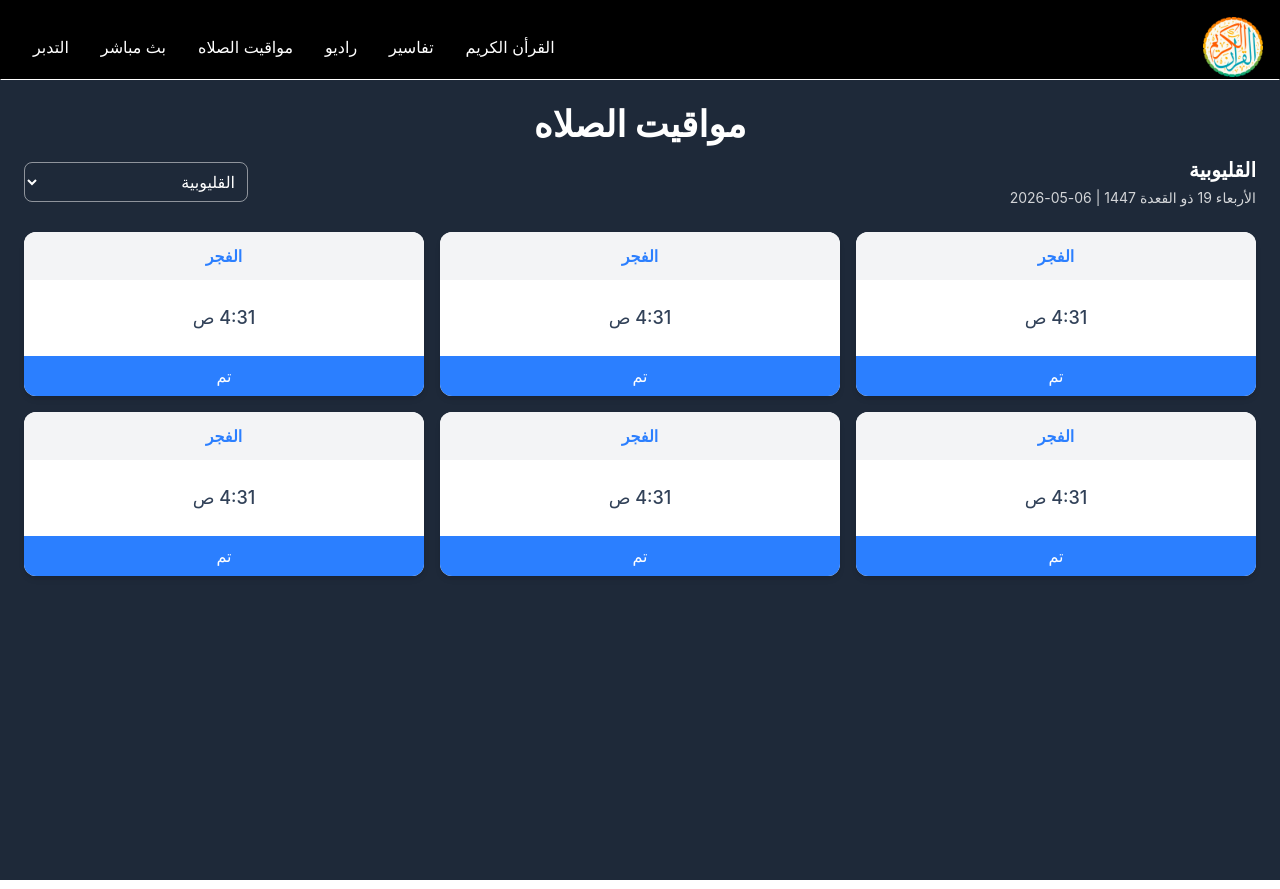
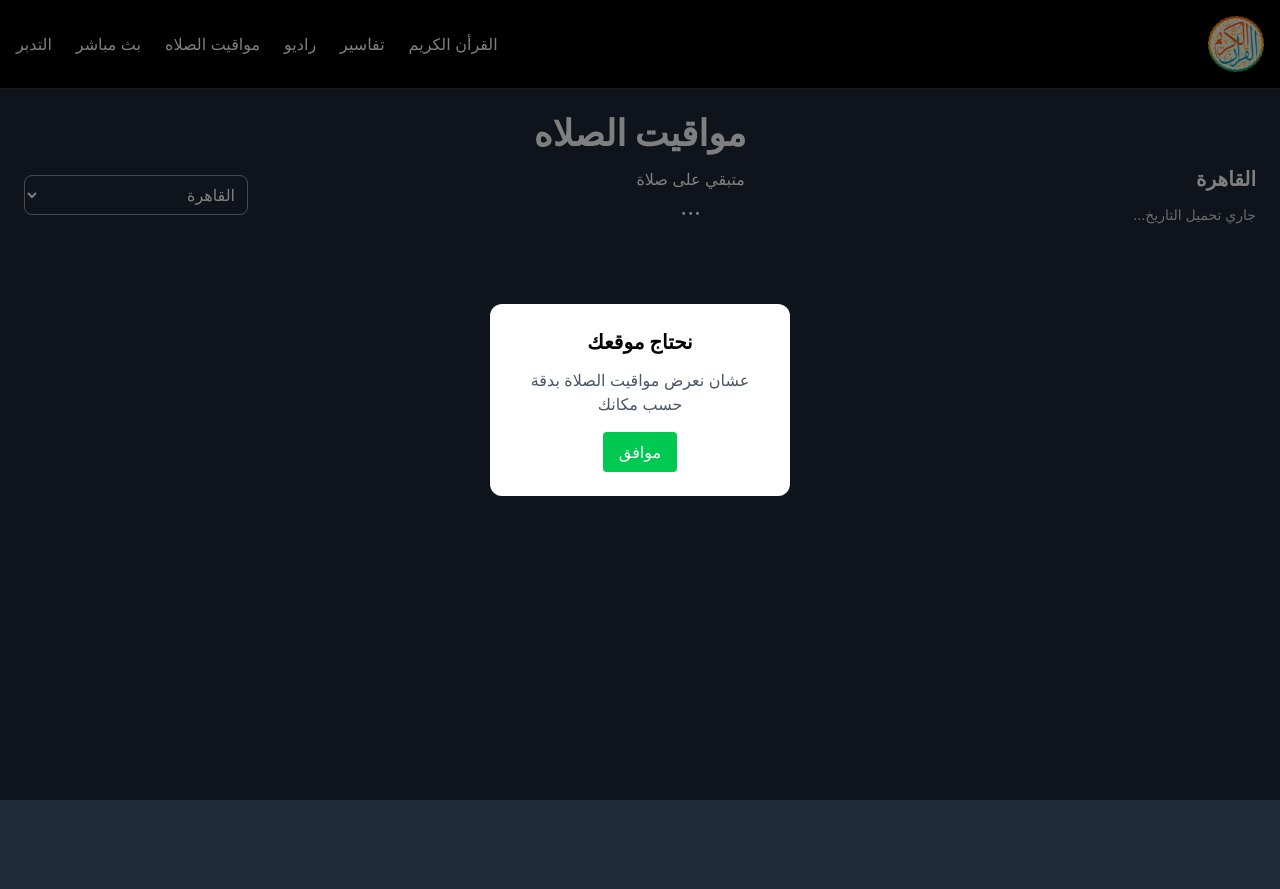
Before and after one commit to M0hamedAdel-1/islamic-media-player, a React (Vite) app: page /prayer-times in a window 1280 px wide. Built offline with nearby package versions, Linux system fonts and the light colour scheme.

Commit message:
add prayer component

```diff
--- a/src/App.jsx
+++ b/src/App.jsx
@@ -1,38 +1,37 @@
+import { BrowserRouter, Route, Routes } from "react-router-dom";
+import "./App.css";
+import { lazy, Suspense } from "react";
+import Loader from "./components/Loader";
+import Live from "./components/Live";
+import Tadabor from "./components/Tadabor";
 
-import { BrowserRouter, Route, Routes } from 'react-router-dom'
-import './App.css'
-import { lazy, Suspense } from 'react'
-import Loader from './components/Loader';
-import Live from './components/Live';
-import Tadabor from './components/Tadabor';
 const Quran = lazy(() => import("./components/Quran"));
 const Tafseer = lazy(() => import("./components/Tafseer"));
 const Radio = lazy(() => import("./components/Radio"));
 const PrayerTimes = lazy(() => import("./components/PrayerTimes"));
-const Home = lazy(()=>import("./components/Home"))
-const AppLayout = lazy(()=>import("./layouts/AppLayout"))
+const Home = lazy(() => import("./components/Home"));
+const AppLayout = lazy(() => import("./layouts/AppLayout"));
+
 function App() {
+  return (
+    <BrowserRouter>
+      <Suspense fallback={<Loader />}>
+        <Routes>
 
-  return (
-    <>
-    <BrowserRouter>
-    <Suspense fallback={<Loader/>}>
+          <Route element={<AppLayout />}>
+            <Route path="/" element={<Home />} />
+            <Route path="/quran" element={<Quran />} />
+            <Route path="/tafseer" element={<Tafseer />} />
+            <Route path="/radio" element={<Radio />} />
+            <Route path="/prayer-times" element={<PrayerTimes />} />
+            <Route path="/live" element={<Live />} />
+            <Route path="/Tadabor" element={<Tadabor />} />
+          </Route>
 
-    <Routes>
-      <Route element={<AppLayout/>}>
-      <Route path="/" element={<Home />} />
-      <Route path='/quran' element={<Quran/>}/>
-      <Route path='/tafseer' element={<Tafseer/>} />
-      <Route path='/radio' element={<Radio/>}/>
-      <Route path='/prayer-times' element={<PrayerTimes/>}/>
-      <Route path='/live' element={<Live/>}/>
-      <Route path='/Tadabor' element={<Tadabor/>}/>
-      </Route>
-    </Routes>
-    </Suspense>
+        </Routes>
+      </Suspense>
     </BrowserRouter>
-    </>
-  )
+  );
 }
 
-export default App
+export default App;
--- a/src/components/Header.jsx
+++ b/src/components/Header.jsx
@@ -1,30 +1,66 @@
+import { useState } from "react";
 import { Link, NavLink } from "react-router-dom";
 
 const Header = () => {
+  const [open, setOpen] = useState(false);
+
   const links = [
     { name: "القرأن الكريم", path: "/quran" },
     { name: "تفاسير", path: "/tafseer" },
     { name: "راديو", path: "/radio" },
     { name: "مواقيت الصلاه", path: "/prayer-times" },
-    { name: "بث مباشر ", path: "/live" },
+    { name: "بث مباشر", path: "/live" },
     { name: "التدبر", path: "/Tadabor" },
   ];
+
   return (
-    <div className="bg-black h-20 border-1 border-b-white" >
-      <div className="container mx-auto p-4 flex items-center justify-between pb-3">
-        <div className="">
-          <Link to="/"><img className="w-15" src="../../images/logo quran svg.png" alt="logo" /></Link>
-        </div>
+    <header className="bg-black border-b border-white/20">
+      <div className="container mx-auto p-4 flex items-center justify-between">
 
-        <ul className="flex items-center justify-between">
+        {/* Logo */}
+        <Link to="/">
+          <img
+            className="w-14"
+            src="../../images/logo quran svg.png"
+            alt="logo"
+          />
+        </Link>
+
+        {/* Desktop Menu */}
+        <ul className="hidden md:flex items-center gap-6">
           {links.map((item, id) => (
-            <li className="mx-4 text-white" key={id}>
+            <li key={id} className="text-white">
               <NavLink to={item.path}>{item.name}</NavLink>
             </li>
           ))}
         </ul>
+
+        {/* Mobile Button */}
+        <button
+          onClick={() => setOpen(!open)}
+          className="md:hidden text-white text-2xl cursor-pointer "
+        >
+          ☰
+        </button>
       </div>
-    </div>
+
+      {/* Mobile Menu */}
+      {/* Mobile Menu */}
+<div
+  className={`md:hidden bg-black border-t border-white/20 overflow-hidden transition-all duration-300 ease-in-out
+  ${open ? "max-h-96 opacity-100 p-4" : "max-h-0 opacity-0 p-0"}`}
+>
+  <ul className="flex flex-col gap-4">
+    {links.map((item, id) => (
+      <li key={id} className="text-white">
+        <NavLink onClick={() => setOpen(false)} to={item.path}>
+          {item.name}
+        </NavLink>
+      </li>
+    ))}
+  </ul>
+</div>
+    </header>
   );
 };
 
--- a/src/components/PrayerTimes.jsx
+++ b/src/components/PrayerTimes.jsx
@@ -1,8 +1,207 @@
+import axios from "axios";
+import { useEffect, useState } from "react";
+import Loader from "./Loader";
 
 const PrayerTimes = () => {
+  const [PrayerTimes, setPrayerTimes] = useState({});
+  const [city, setCity] = useState("Al Qāhirah");
+  const [loading, setloading] = useState(false);
+  const [nextPrayer, setNextPrayer] = useState(null);
+  const [location, setLocation] = useState(null);
+const [loadingLocation, setLoadingLocation] = useState(true);
+const [showLocationPopup, setShowLocationPopup] = useState(true);
+
+const getLocation = () => {
+  if (!navigator.geolocation) return;
+
+  setLoadingLocation(true);
+
+  navigator.geolocation.getCurrentPosition(
+    (pos) => {
+      setLocation({
+        lat: pos.coords.latitude,
+        lon: pos.coords.longitude,
+      });
+
+      setShowLocationPopup(false);
+      setLoadingLocation(false);
+    },
+    (err) => {
+      console.log(err);
+      setLoadingLocation(false);
+      setShowLocationPopup(false);
+    }
+  );
+};
+
+
+  let cities = [
+    { arName: "القاهرة", name: "Al Qāhirah", code: "EG-C" },
+    { arName: "الدقهلية", name: "Ad Daqahlīyah", code: "EG-DK" },
+    { arName: "البحر الأحمر", name: "Al Baḩr al Aḩmar", code: "EG-BA*" },
+    { arName: "البحيرة", name: "Al Buḩayrah", code: "EG-BH" },
+    { arName: "الفيوم", name: "Al Fayyūm", code: "EG-FYM" },
+    { arName: "الغربية", name: "Al Gharbīyah", code: "EG-GH" },
+    { arName: "الأسكندرية", name: "Al Iskandarīyah", code: "EG-ALX" },
+    { arName: "الإسماعلية", name: "Ismailia", code: "EG-IS" },
+    { arName: "الجيزة", name: "Giza", code: "EG-GZ" },
+    { arName: "المنيا", name: "Al Minyā", code: "EG-MN" },
+    { arName: "المنوفية", name: "Al Minūfīyah", code: "EG-MNF" },
+    { arName: "القليوبية", name: "Al Qalyūbīyah", code: "EG-KB" },
+    { arName: "الأقصر", name: "Al Uqşur", code: "EG-LX*" },
+    { arName: "الوادي الجديد", name: "Al Wādī al Jadīd", code: "EG-WAD" },
+    { arName: "السويس", name: "As Suways", code: "EG-SUZ" },
+    { arName: "الشرقية", name: "Ash Sharqīyah", code: "EG-SHR" },
+    { arName: "أسوان", name: "Aswān", code: "EG-ASN" },
+    { arName: "أسيوط", name: "	Asyūţ", code: "EG-AST" },
+    { arName: "بنى سويف", name: "Banī Suwayf", code: "EG-BNS" },
+    { arName: "بور سعيد", name: "Būr Sa‘īd", code: "EG-PTS" },
+    { arName: "دمياط", name: "Dumyāţ", code: "EG-DT" },
+    { arName: "جنوب سيناء", name: "Janūb Sīnā", code: "EG-JS*" },
+    { arName: "شمال سيناء", name: "Shamāl Sīnā", code: "EG-SIN" },
+    { arName: "كفر الشيخ", name: "	Kafr ash Shaykh", code: "EG-KFS" },
+    { arName: "مرسى مطروح", name: "Maţrūḩ", code: "EG-MT" },
+    { arName: "قنا", name: "Qinā", code: "EG-KN" },
+    { arName: "سوهاج", name: "Sohaj", code: "EG-SHG" },
+  ];
+
+  const prayers = PrayerTimes?.timings
+    ? [
+        { name: "الفجر", time: PrayerTimes.timings.Fajr },
+        { name: "الظهر", time: PrayerTimes.timings.Dhuhr },
+        { name: "العصر", time: PrayerTimes.timings.Asr },
+        { name: "المغرب", time: PrayerTimes.timings.Maghrib },
+        { name: "العشاء", time: PrayerTimes.timings.Isha },
+      ]
+    : [];
+
+  const toDate = (timeStr) => {
+    if (!timeStr || typeof timeStr !== "string") return null;
+
+    const [h, m] = timeStr.split(":");
+
+    const date = new Date();
+    date.setHours(+h, +m, 0, 0);
+
+    return date;
+  };
+  const getNextPrayer = (timings) => {
+    const now = new Date();
+
+    const prayers = [
+      { name: "الفجر", time: timings.Fajr },
+      { name: "الظهر", time: timings.Dhuhr },
+      { name: "العصر", time: timings.Asr },
+      { name: "المغرب", time: timings.Maghrib },
+      { name: "العشاء", time: timings.Isha },
+    ];
+
+    const next = prayers.find((p) => {
+      const date = toDate(p.time);
+      return date && date > now;
+    });
+
+    return next;
+  };
+  useEffect(() => {
+    if (!PrayerTimes?.timings) return;
+
+    const update = () => {
+      const next = getNextPrayer(PrayerTimes.timings);
+      setNextPrayer(next);
+    };
+
+    update();
+
+    const interval = setInterval(update, 1000);
+
+    return () => clearInterval(interval);
+  }, [PrayerTimes]);
+
+ useEffect(() => {
+  const getPrayerTimes = async () => {
+    if (!location) return;
+
+    setloading(true);
+
+    try {
+      const { data } = await axios.get(
+        `https://api.aladhan.com/v1/timings?latitude=${location.lat}&longitude=${location.lon}&method=5`
+      );
+
+      setPrayerTimes(data.data);
+    } catch (error) {
+      console.log(error);
+    } finally {
+      setloading(false);
+    }
+  };
+
+  getPrayerTimes();
+}, [location]);
+
+  const getRemainingTime = (timeStr) => {
+    const [h, m] = timeStr.split(":");
+
+    const now = new Date();
+
+    const target = new Date();
+    target.setHours(+h, +m, 0, 0);
+
+    const diff = target - now;
+
+    if (diff <= 0) return "انتهت";
+
+    const hours = Math.floor(diff / (1000 * 60 * 60));
+    const minutes = Math.floor((diff / (1000 * 60)) % 60);
+    const seconds = Math.floor((diff / 1000) % 60);
+
+    return `${hours}:${minutes}:${seconds}`;
+  };
+
+const formatTimeArabicFull = (timeStr) => {
+  if (!timeStr) return "";
+
+  let [hours, minutes] = timeStr.split(":");
+  hours = Number(hours);
+
+  if (hours === 0) return `12:${minutes} منتصف الليل`;
+  if (hours < 12) return `${hours}:${minutes} صباحًا`;
+
+  if (hours === 12) return `12:${minutes} ظهرًا`;
+
+  return `${hours - 12}:${minutes} مساءً`;
+};
+
+  if (loading ) {
+    return <Loader />;
+  }
   return (
     <div className="w-full min-h-screen bg-gray-800 p-6">
       <div className="container mx-auto">
+
+        {showLocationPopup && (
+  <div className="fixed inset-0 bg-black/50 flex items-center justify-center z-50">
+    <div className="bg-white p-6 rounded-xl text-center w-[300px]">
+      <h2 className="text-xl font-bold mb-3">
+        نحتاج موقعك
+      </h2>
+
+      <p className="text-gray-600 mb-4">
+        عشان نعرض مواقيت الصلاة بدقة حسب مكانك
+      </p>
+
+      <div className="flex gap-3 justify-center">
+        <button
+          className="px-4 py-2 bg-green-500 text-white rounded"
+          onClick={getLocation}
+        >
+          موافق
+        </button>
+      </div>
+    </div>
+  </div>
+)}
         <h1 className="text-center text-3xl md:text-4xl font-bold mb-3 text-white">
           مواقيت الصلاه
         </h1>
@@ -11,52 +210,71 @@ const PrayerTimes = () => {
           <div className="flex flex-col sm:flex-row items-center justify-between gap-4 text-center sm:text-right">
             {/* text */}
             <div className="text-white space-y-1">
-              <h2 className="text-xl font-bold">القليوبية</h2>
+              <h2 className="text-xl font-bold mb-3">
+                {cities.find((item) => item.name === city)?.arName}
+              </h2>
               <p className="text-sm text-white/80">
-                الأربعاء 19 ذو القعدة 1447 | 06-05-2026
+                {PrayerTimes?.date ? (
+                  <>
+                    {PrayerTimes.date.hijri?.weekday?.ar}{" "}
+                    {PrayerTimes.date.hijri?.day}{" "}
+                    {PrayerTimes.date.hijri?.month?.ar}{" "}
+                    {PrayerTimes.date.hijri?.year}
+                    {" | "}
+                    {PrayerTimes.date.gregorian?.date}
+                  </>
+                ) : (
+                  "جاري تحميل التاريخ..."
+                )}
               </p>
             </div>
 
+            <div>
+                  <p className="text-white text-center">
+              متبقي على صلاة {nextPrayer?.name}
+            </p>
+
+            <p className="text-white text-center text-2xl">
+              {nextPrayer ? getRemainingTime(nextPrayer.time) : "..."}
+            </p>
+            </div>
+
+
             {/* select */}
             <div>
-              <select className="w-48 sm:w-56 p-2 rounded-lg border border-white/50 bg-transparent text-white focus:outline-none">
-                <option className="text-black">القليوبية</option>
-                <option className="text-black">القاهرة</option>
-                <option className="text-black">الجيزة</option>
+              <select
+                onChange={(e) => setCity(e.target.value)}
+                className="w-48 sm:w-56 p-2 rounded-lg border border-white/50 bg-transparent text-white focus:outline-none"
+              >
+                {cities.map((item) => (
+                  <option
+                    key={item.code}
+                    value={item.name}
+                    className="text-black"
+                  >
+                    {item.arName}
+                  </option>
+                ))}
               </select>
             </div>
           </div>
-          <div className="grid grid-cols-1 md:grid-cols-2 mt-6 lg:grid-cols-3  gap-4">
-            <div className="bg-white rounded-xl shadow-md overflow-hidden  text-center">
-              <h2 className="bg-gray-100 p-3 text-blue-500 font-bold">الفجر</h2>
-              <p className="py-6 text-lg font-medium text-slate-700">4:31 ص</p>
-              <p className="bg-blue-500 text-white py-2 font-medium">تم</p>
-            </div>
-            <div className="bg-white rounded-xl shadow-md overflow-hidden  text-center">
-              <h2 className="bg-gray-100 p-3 text-blue-500 font-bold">الفجر</h2>
-              <p className="py-6 text-lg font-medium text-slate-700">4:31 ص</p>
-              <p className="bg-blue-500 text-white py-2 font-medium">تم</p>
-            </div>
-            <div className="bg-white rounded-xl shadow-md overflow-hidden  text-center">
-              <h2 className="bg-gray-100 p-3 text-blue-500 font-bold">الفجر</h2>
-              <p className="py-6 text-lg font-medium text-slate-700">4:31 ص</p>
-              <p className="bg-blue-500 text-white py-2 font-medium">تم</p>
-            </div>
-            <div className="bg-white rounded-xl shadow-md overflow-hidden  text-center">
-              <h2 className="bg-gray-100 p-3 text-blue-500 font-bold">الفجر</h2>
-              <p className="py-6 text-lg font-medium text-slate-700">4:31 ص</p>
-              <p className="bg-blue-500 text-white py-2 font-medium">تم</p>
-            </div>
-            <div className="bg-white rounded-xl shadow-md overflow-hidden  text-center">
-              <h2 className="bg-gray-100 p-3 text-blue-500 font-bold">الفجر</h2>
-              <p className="py-6 text-lg font-medium text-slate-700">4:31 ص</p>
-              <p className="bg-blue-500 text-white py-2 font-medium">تم</p>
-            </div>
-            <div className="bg-white rounded-xl shadow-md overflow-hidden  text-center">
-              <h2 className="bg-gray-100 p-3 text-blue-500 font-bold">الفجر</h2>
-              <p className="py-6 text-lg font-medium text-slate-700">4:31 ص</p>
-              <p className="bg-blue-500 text-white py-2 font-medium">تم</p>
-            </div>
+          <div className="grid grid-cols-1 md:grid-cols-2 mt-6 lg:grid-cols-3 gap-4">
+            {prayers?.map((prayer, index) => (
+              <div
+                key={index}
+                className="bg-white rounded-xl shadow-md overflow-hidden text-center"
+              >
+                <h2 className="bg-gray-100 p-3 text-blue-500 font-bold">
+                  {prayer?.name}
+                </h2>
+
+                <p className="py-6 text-lg font-medium text-slate-700">
+                  {prayer.time ? formatTimeArabicFull(prayer.time) : "..."}
+                </p>
+
+                <p className="bg-blue-500 text-white py-2 font-medium">تم</p>
+              </div>
+            ))}
           </div>
         </div>
       </div>
```
